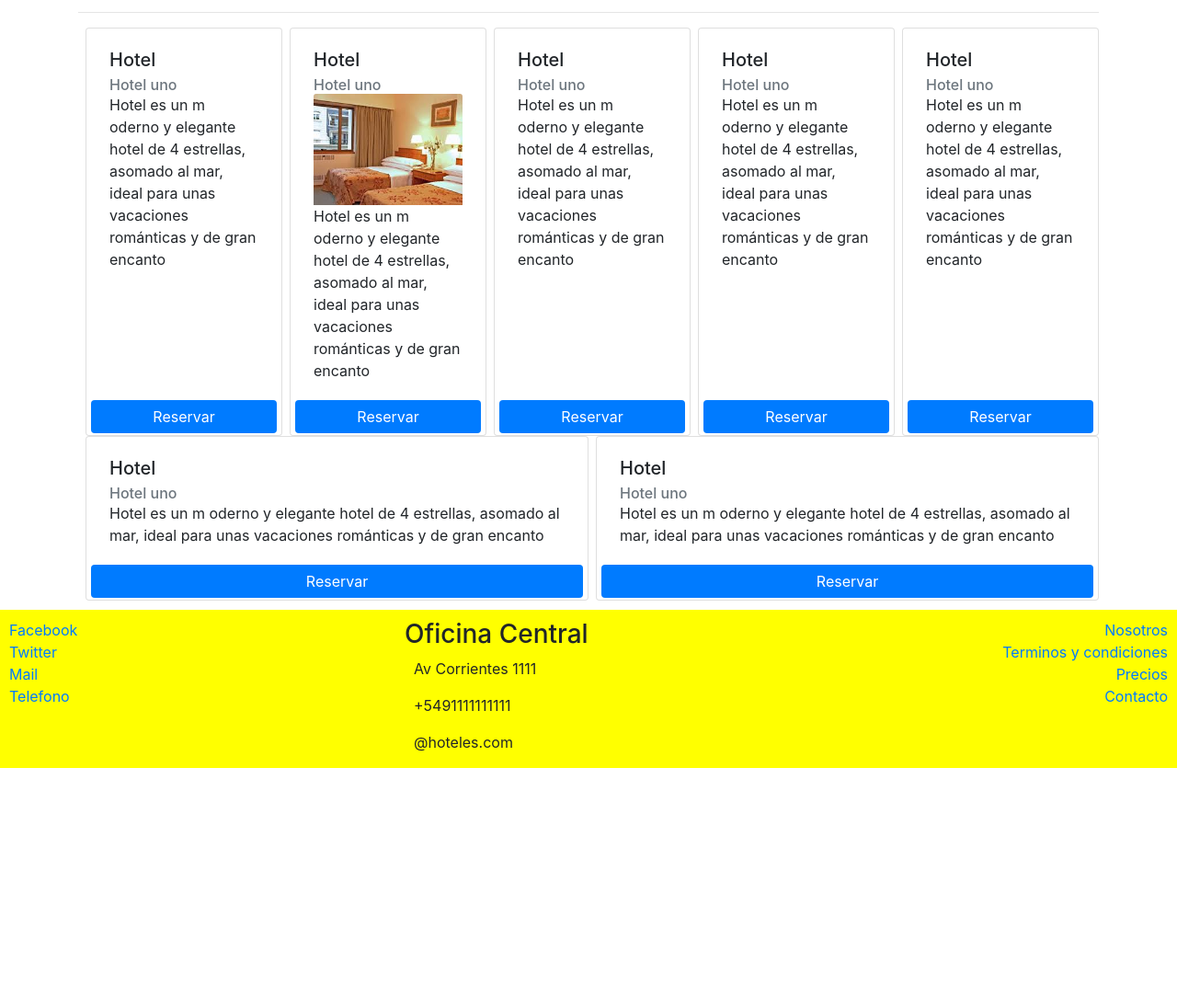
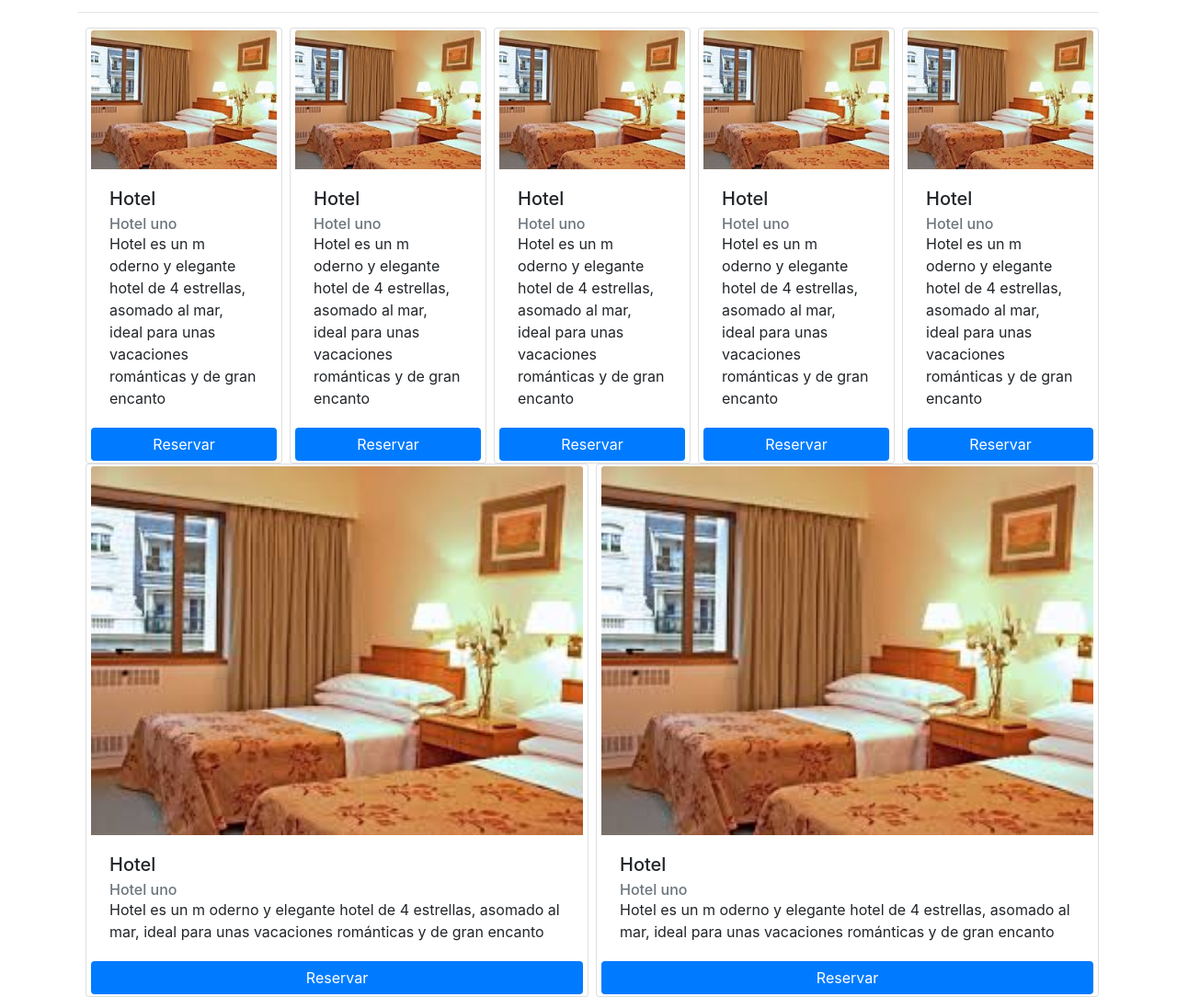
Before and after one commit to matibrewda/CursoHTMLCSS, a website: page index.html in a window 1280 px wide. Shown: the part 455-1539 px from the top of the page at 92% size. Before the commit the page ends 1290 px from the top, so only its background shows below. Drawn offline with nearby package versions, Linux system fonts and the light colour scheme; a web font is replaced by a local one.

Commit message:
agregando imagenes

```diff
--- a/index.html
+++ b/index.html
@@ -59,6 +59,7 @@
   <hr>
   <div class="d-flex flex-wrap flex-row-reverse ">
     <div class="card card-hotel d-flex flex-column justify-content-between ml-2">
+      <img class="card-img-top" src="images/descarga.jpg" alt="hotel img"></img>
     <div class="card-body">
 
       <h5 class="card-title"> Hotel </h5>
@@ -70,6 +71,7 @@
      <div> <button class="btn btn-primary btn-reserva"><span class="oi oi-plus"></span> Reservar </button> </div>
     </div>
     <div class="card card-hotel d-flex flex-column justify-content-between ml-2">
+      <img class="card-img-top" src="images/descarga.jpg" alt="hotel img"></img>
       <div class="card-body">
 
         <h5 class="card-title"> Hotel </h5>
@@ -81,6 +83,7 @@
        <div> <button class="btn btn-primary btn-reserva"><span class="oi oi-plus"></span> Reservar </button> </div>
       </div>
       <div class="card card-hotel d-flex flex-column justify-content-between ml-2">
+        <img class="card-img-top" src="images/descarga.jpg" alt="hotel img"></img>
         <div class="card-body">
 
           <h5 class="card-title"> Hotel </h5>
@@ -93,18 +96,16 @@
          <div> <button class="btn btn-primary btn-reserva"><span class="oi oi-plus"></span> Reservar </button> </div>
         </div>
         <div class="card card-hotel d-flex flex-column justify-content-between ml-2">
+          <img class="card-img-top" src="images/descarga.jpg" alt="hotel img"></img>
           <div class="card-body">
-
             <h5 class="card-title"> Hotel </h5>
             <h6 class="card-subtitle text-muted"> Hotel uno </h6>
-            <img class="card-img-top" src="images/descarga.jpg" alt="hotel img"></img>
             <p class="card-text">Hotel es un m  oderno y elegante hotel de 4 estrellas, asomado al mar, ideal para unas vacaciones románticas y de gran encanto</p>
-
           </div>
-
            <div> <button class="btn btn-primary btn-reserva"><span class="oi oi-plus"></span> Reservar </button> </div>
           </div>
     <div class="card card-hotel d-flex flex-column justify-content-between ml-2">
+      <img class="card-img-top" src="images/descarga.jpg" alt="hotel img"></img>
       <div class="card-body">
 
         <h5 class="card-title"> Hotel </h5>
@@ -116,6 +117,7 @@
        <div> <button class="btn btn-primary btn-reserva"><span class="oi oi-plus"></span> Reservar </button> </div>
       </div>
       <div class="card card-hotel d-flex flex-column justify-content-between ml-2">
+        <img class="card-img-top" src="images/descarga.jpg" alt="hotel img"></img>
         <div class="card-body">
 
           <h5 class="card-title"> Hotel </h5>
@@ -127,6 +129,7 @@
          <div> <button class="btn btn-primary btn-reserva"><span class="oi oi-plus"></span> Reservar </button> </div>
         </div>
         <div class="card card-hotel d-flex flex-column justify-content-between ml-2">
+          <img class="card-img-top" src="images/descarga.jpg" alt="hotel img"></img>
           <div class="card-body">
 
             <h5 class="card-title"> Hotel </h5>
```
